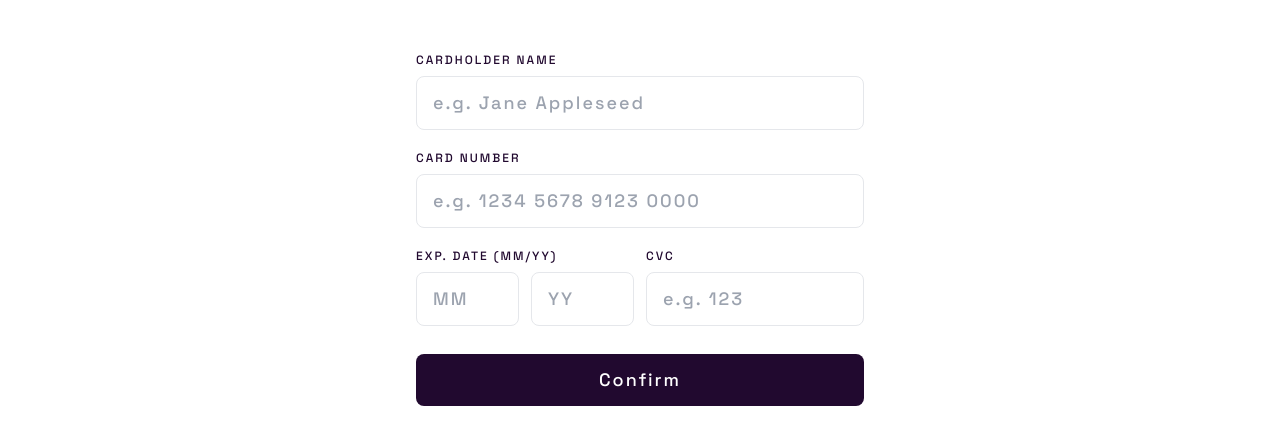
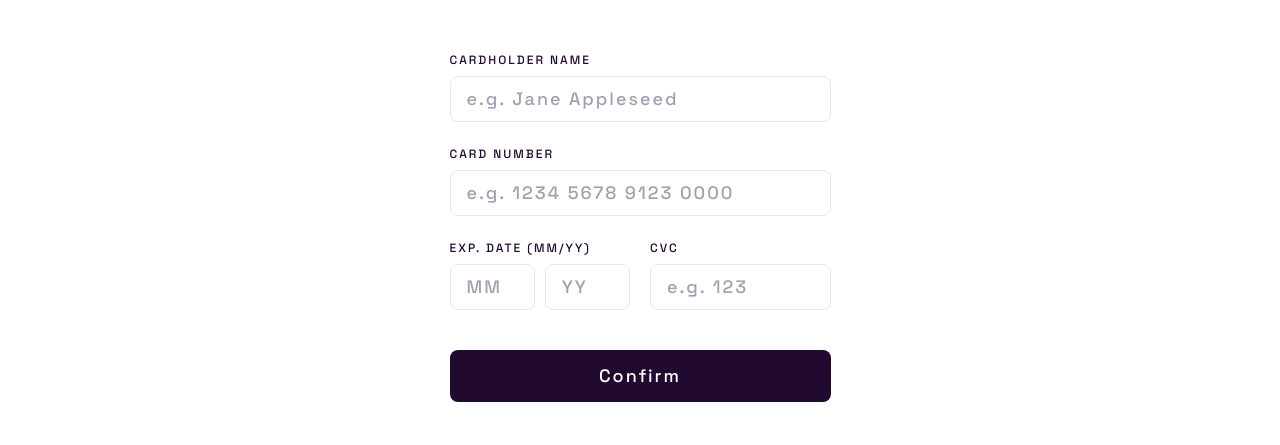
Before and after one commit to Dudeldups/FM-interactive-card-details-form, a React (Vite) app: page / in a window 1280 px wide. Shown: the part 279-724 px from the top of the page. Built offline with nearby package versions, Linux system fonts and the light colour scheme.

Commit message:
fixed input styling

```diff
--- a/src/components/Form.tsx
+++ b/src/components/Form.tsx
@@ -7,14 +7,14 @@ export default function Form({ handleSubmit, handleChange }: FormProps) {
   return (
     <div className="grid place-content-center mt-[5.7rem] px-3 xs:px-6 text-xs text-clr-primary-700 uppercase tracking-[0.125rem]">
       <form
-        className="grid max-w-md"
+        className="grid max-w-[23.8125rem]"
         autoComplete="off"
         action="/"
         method="GET"
         onSubmit={handleSubmit}>
         <label htmlFor="name">Cardholder name</label>
         <input
-          className="mt-2 mb-5 px-4 py-3 text-lg rounded-lg border"
+          className="mt-2 mb-6 px-4 py-2 text-lg rounded-lg border"
           type="text"
           id="name"
           placeholder="e.g. Jane Appleseed"
@@ -23,25 +23,26 @@ export default function Form({ handleSubmit, handleChange }: FormProps) {
 
         <label htmlFor="cardNum">Card number</label>
         <input
-          className="mt-2 mb-5 px-4 py-3 text-lg rounded-lg border"
+          className="mt-2 mb-6 px-4 py-2 text-lg rounded-lg border"
+          autoComplete="off"
           type="text"
           id="cardNum"
           placeholder="e.g. 1234 5678 9123 0000"
           onChange={handleChange}
         />
 
-        <div className="grid grid-cols-2 gap-3">
+        <div className="grid grid-cols-2 gap-3 sm:gap-5">
           <fieldset className="">
             <legend className="" aria-hidden="true">
               Exp. date (MM/YY)
             </legend>
 
-            <div className="grid grid-cols-2 gap-3">
+            <div className="grid grid-cols-2 gap-2 sm:gap-[0.62rem]">
               <label className="sr-only" htmlFor="expiration-m">
                 Expiration month, two digits
               </label>
               <input
-                className="mt-2 mb-5 px-4 py-3 text-lg rounded-lg border"
+                className="mt-2 mb-6 px-4 py-2 text-lg rounded-lg border"
                 type="text"
                 id="expiration-m"
                 placeholder="MM"
@@ -52,7 +53,7 @@ export default function Form({ handleSubmit, handleChange }: FormProps) {
                 Expiration year, two digits
               </label>
               <input
-                className="mt-2 mb-5 px-4 py-3 text-lg rounded-lg border"
+                className="mt-2 mb-6 px-4 py-2 text-lg rounded-lg border"
                 type="text"
                 id="expiration-y"
                 placeholder="YY"
@@ -64,7 +65,7 @@ export default function Form({ handleSubmit, handleChange }: FormProps) {
           <div>
             <label htmlFor="cvc">CVC</label>
             <input
-              className="w-full mt-2 mb-5 px-4 py-3 text-lg rounded-lg border"
+              className="w-full mt-2 mb-6 px-4 py-2 text-lg rounded-lg border"
               type="text"
               id="cvc"
               placeholder="e.g. 123"
@@ -73,7 +74,7 @@ export default function Form({ handleSubmit, handleChange }: FormProps) {
           </div>
         </div>
         <button
-          className="mt-2 p-3 rounded-lg bg-clr-primary-700 text-white text-lg"
+          className="mt-4 p-3 rounded-lg bg-clr-primary-700 text-white text-lg"
           type="submit">
           Confirm
         </button>
--- a/tailwind.config.js
+++ b/tailwind.config.js
@@ -15,6 +15,7 @@ export default {
       },
       screens: {
         xs: "375px",
+        sm: "450px",
       },
       backgroundImage: {
         mobile: "url('images/bg-main-mobile.png')",
```
